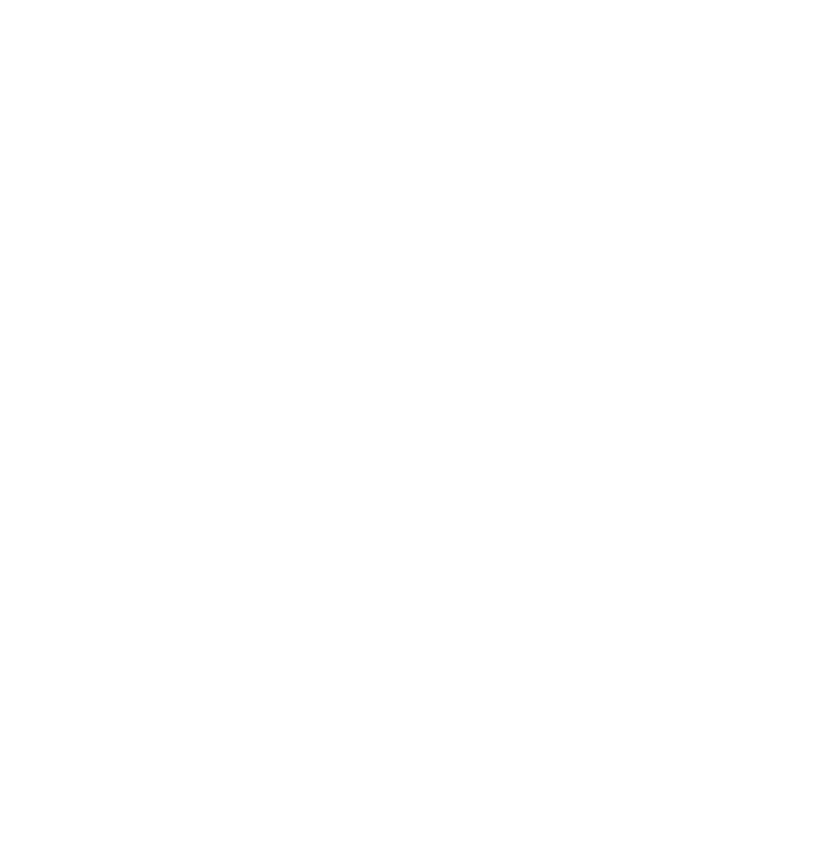
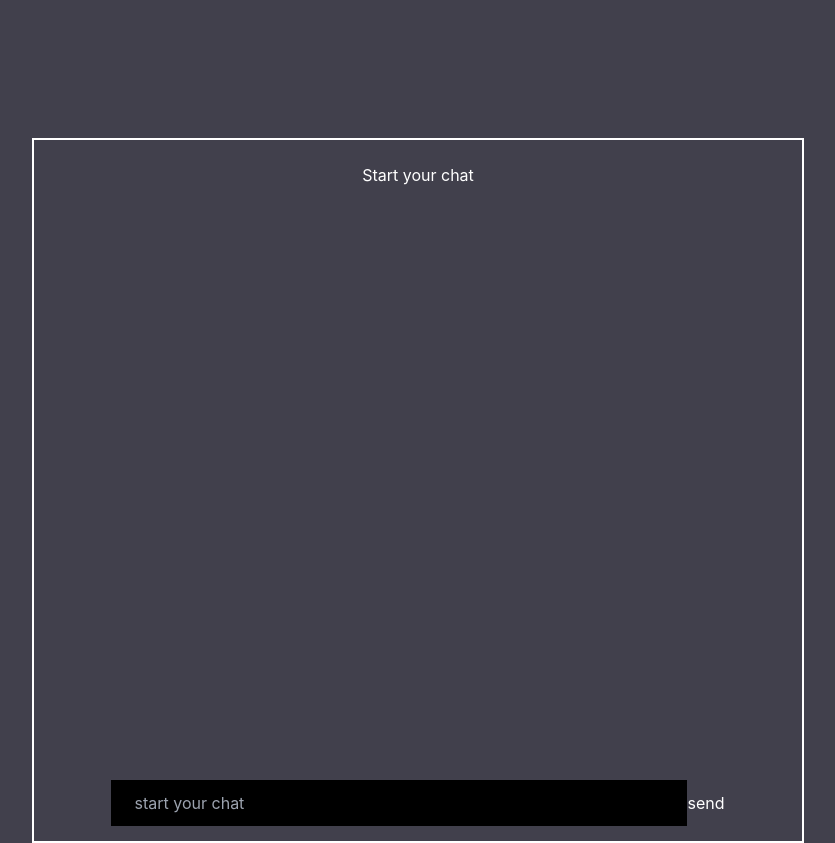
Before and after one commit to hunter1290/AISpace, a React (Create React App) app in the folder frontend/: page /ChatGPT in a window 1280 px wide. Shown: the part 500-1343 px from the top of the page, without its empty margins (222-1057 px from the left). Before the commit the page ends 800 px from the top, so only its background shows below. Built offline with nearby package versions, Linux system fonts and the light colour scheme.

Commit message:
chatgpt initiate

```diff
--- a/frontend/package.json
+++ b/frontend/package.json
@@ -6,6 +6,7 @@
     "@testing-library/jest-dom": "^5.17.0",
     "@testing-library/react": "^13.4.0",
     "@testing-library/user-event": "^13.5.0",
+    "openai": "^4.28.4",
     "react": "^18.2.0",
     "react-dom": "^18.2.0",
     "react-router-dom": "^6.22.2",
--- a/frontend/src/App.js
+++ b/frontend/src/App.js
@@ -1,4 +1,4 @@
-import {BrowserRouter as Router, Route, Switch,Routes} from 'react-router-dom';
+import {BrowserRouter as Router, Route,Routes} from 'react-router-dom';
 import './App.css';
 
 import Home from './components/Home';
--- a/frontend/src/components/Cards.jsx
+++ b/frontend/src/components/Cards.jsx
@@ -47,7 +47,7 @@
     <Main>
       <img src={img} alt="" />
        <h2>{name}</h2>
-       {name=='ChatGPT'?<button onClick={goTo}>Try it</button>:<>Coming soon</>}
+       {name==='ChatGPT'?<button onClick={goTo}>Try it</button>:<>Coming soon</>}
     </Main>
   )
 }
--- a/frontend/src/components/Trending.jsx
+++ b/frontend/src/components/Trending.jsx
@@ -48,7 +48,7 @@
       <img src={img} alt="" />
        <h2>{name}</h2>
 
-       {name=='ChatGPT'?<button onClick={goTo}>Try it</button>:<>Coming soon</>}
+       {name==='ChatGPT'?<button onClick={goTo}>Try it</button>:<>Coming soon</>}
     </Main>
   )
 }
--- a/frontend/src/components/tryModel/ChatGPT.jsx
+++ b/frontend/src/components/tryModel/ChatGPT.jsx
@@ -1,23 +1,118 @@
-import React from 'react'
+import React,{useState} from 'react'
 import styled from 'styled-components'
 import Navbar from '../Navbar'
+import OpenAI from 'openai';
+
+const openai = new OpenAI({
+  apiKey: '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',
+  dangerouslyAllowBrowser: true  // This is the default and can be omitted
+});
 
 const Main = styled.div`
+ display: flex;
+ flex-direction: column;
+ justify-content: center;
+ align-items: center;
+ background-color: #030212c0;
+ color:white;
+ `;
+ const Container = styled.div`
+ height: 100%;
+ display: flex;
+ flex-direction: column;
+ align-items: center;
+ `;
+ const Info = styled.div`
+ display: flex;
+ flex-direction: column;
+ justify-content: center;
+ align-items: center;
+   img{
+    height: 30vh;
+    width: 15vw;
+    border-radius: 50%;
+    margin-top: 3%;
+   }
+   p{
+    margin-top: 3%;
+    text-align: justify;
+    height: 30vh;
+    width: 70vw;
+   }
+ `;
+const Work = styled.div`
+ border: 2px solid;
 `;
-const Bottom = styled.div`
+const Chat = styled.div`
+  height: 80vh;
+  width: 60vw;
+  padding: 3%;
+  text-align: justify;
+  display: flex;
+  flex-direction: column;
+  align-items: center;
 
 `;
-const Up = styled.div``;
-const Down = styled.div``;
+const Send = styled.div`
+display: flex;
+  align-items: center;
+  justify-content: center;
+  margin-bottom: 2%;
+input{
+  color: white;
+  background-color: black;
+  width: 45vw;
+  height: 3vh;
+  padding: 3%;
+}
+`;
 
 function ChatGPT() {
+
+  const [chatInput,setChatInput] = useState('');
+  const [chat,setChat] = useState(['Start your chat'])
+
+  const chatCompletion = async()=>{
+    const completion = await openai.chat.completions.create({
+			messages: [{ role: "system", content: chatInput}],
+			model: "gpt-3.5-turbo",
+		  });
+		  const newRes = completion.choices[0].message.content;
+     var data =  chat;
+     data.push(newRes);
+     setChat(data);
+      console.log(chatInput);
+      console.log(newRes);
+  }
+
+  const handleChatInput = (event) => {
+    setChatInput(event.target.value)
+  };
 
   return (
     <Main>
        <Navbar/>
-       Current functionality under development you can try this model on official website
-       <br />
-       <a href="https://chat.openai.com/" target="_blank">Click Here</a>
+        changes are going on.....
+       <Container>
+         <Info>
+                <img src="https://cdn.sanity.io/images/2ej9qrfy/production/73d095f3497e7e34069ccc5b2e2f75b210578742-1024x486.jpg" alt="img" />
+                <p>Chatbots are one of the most exciting applications of LLMs, and ChatGPT is a great example of this. Powered by the GPT-4 language model, ChatGPT can engage in natural language conversations with users.</p>
+         </Info>
+         <Work>
+           <Chat>
+                {
+                  chat.map((x,key)=>(
+                    <>{x}<br/></>
+
+                  ))
+                }
+           </Chat>
+           <Send>
+             <input type="text" value={chatInput} placeholder='start your chat' onChange={handleChatInput}/>
+             <button onClick={chatCompletion}>send</button>
+           </Send>
+         </Work>
+       </Container>
     </Main>
   )
 }
```
Also changed, not shown: 1 other file (tests, documents, lock files or other folders).
